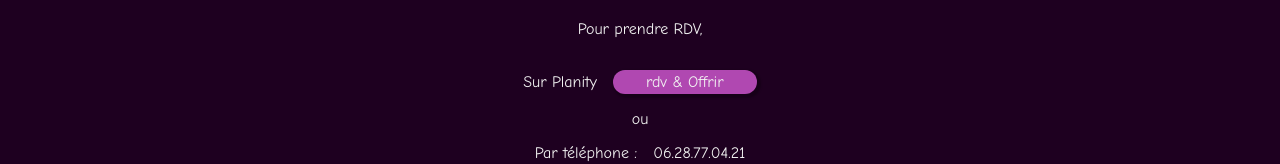
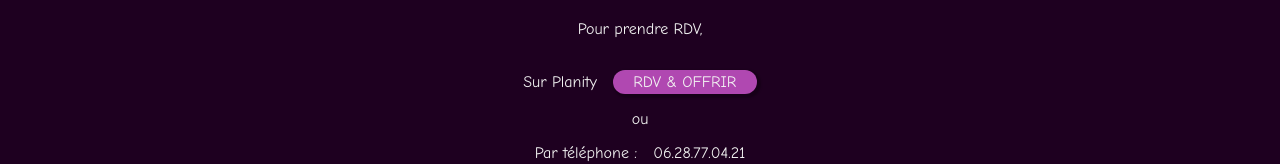
Before and after one commit to Sarah-Laurent/escale-bienetre, a Next.js app: page /about in a window 1280 px wide. Shown: the part 846-1010 px from the top of the page. Built offline with nearby package versions, Linux system fonts and the light colour scheme; a web font is replaced by a local one.

Commit message:
Update page.js

```diff
--- a/app/about/page.js
+++ b/app/about/page.js
@@ -29,7 +29,7 @@ export default function About() {
             href={
               "https://www.planity.com/escale-bien-etre-massage-73000-chambery"
             }
-            text={"rdv & Offrir"}
+            text={"RDV & OFFRIR"}
           />
         </div>
         <p>ou</p>
```
